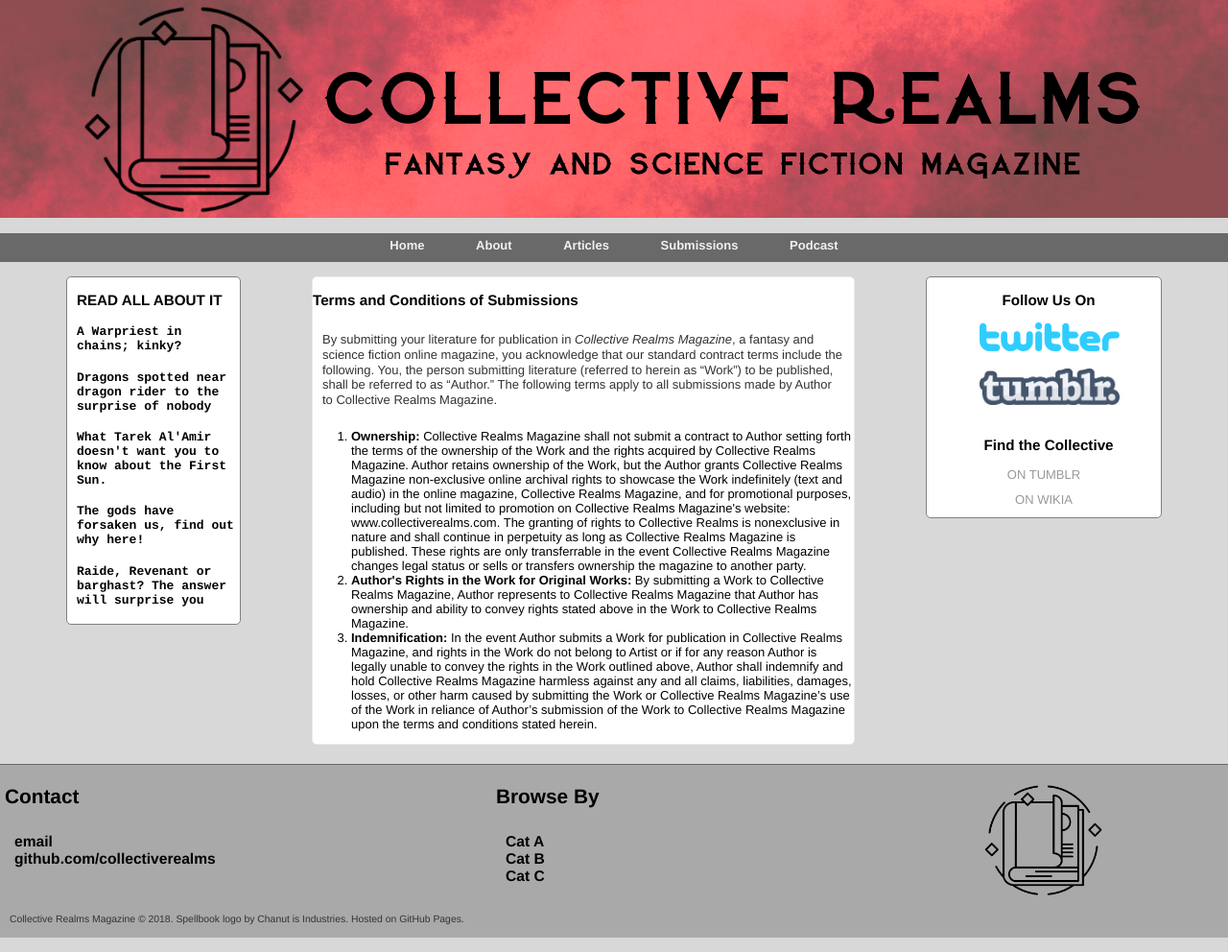
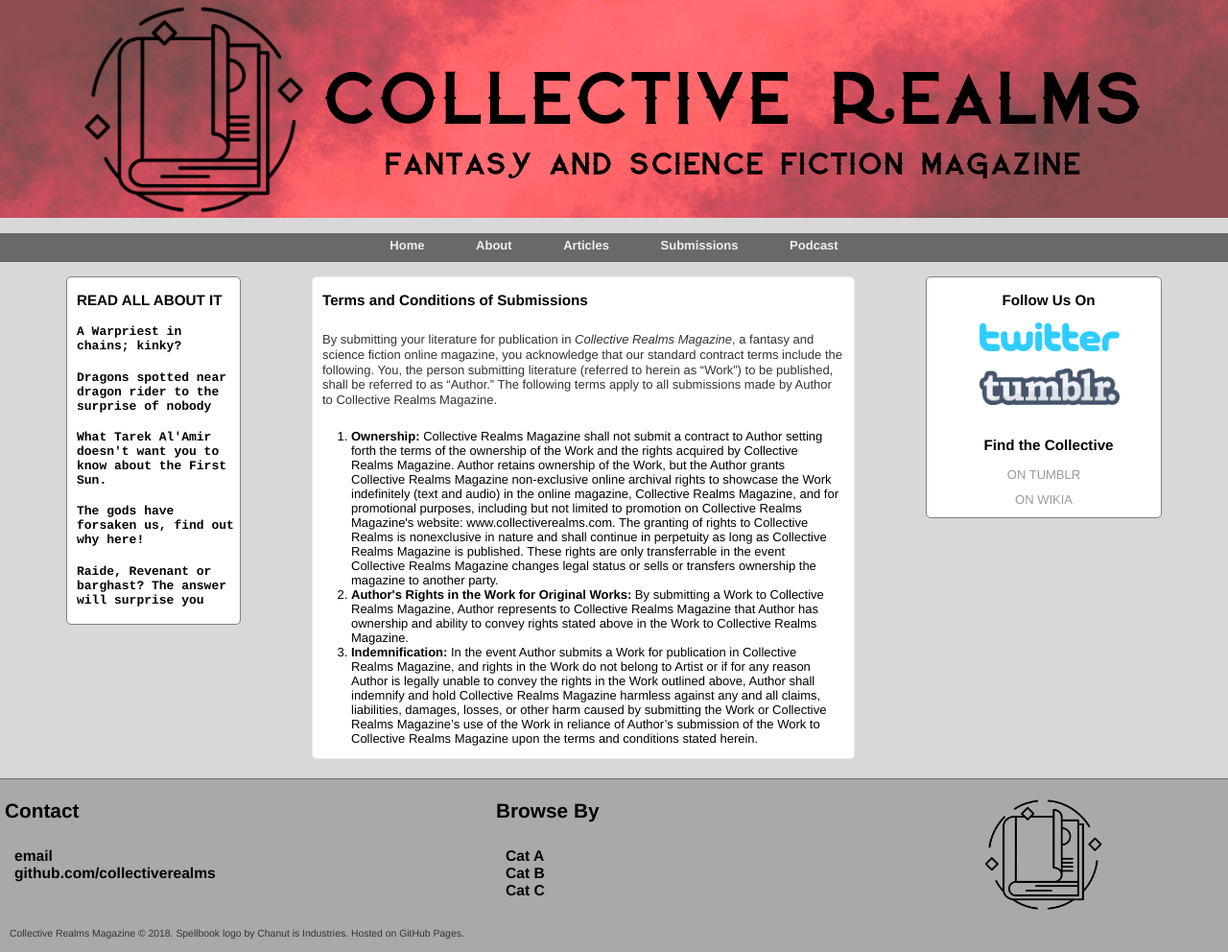
Before and after one commit to collectiverealms/collectiverealms, a Jekyll site: the page built from terms-and-conditions.html, in a window 1280 px wide. Shown: the whole page at 96% size. Built offline with Jekyll 4.4.1, drawn with Linux system fonts in a browser that asks for light colours.

Commit message:
Update main.css

```diff
--- a/css/main.css
+++ b/css/main.css
@@ -35,7 +35,7 @@ body {
                         font-family:'Helvetica', 'Arial', 'Sans-Serif';
                     }
 
-                    .about h3, .submissions h2, .articles h2, #rightcolumn h3, #leftcolumn h4, #leftcolumn h3, #podcast h2, .home h3, .terms h3 {
+                    .about h3, .submissions h2, .articles h2, #rightcolumn h3, #leftcolumn h4, #leftcolumn h3, #podcast h2, .home h3, #terms h3 {
                         padding-left: 10px;
                     }
 
@@ -48,7 +48,7 @@ body {
 
                     }
 
-                    .terms li {
+                    #terms li {
                         margin-right: 15px;
                     }
 
```
